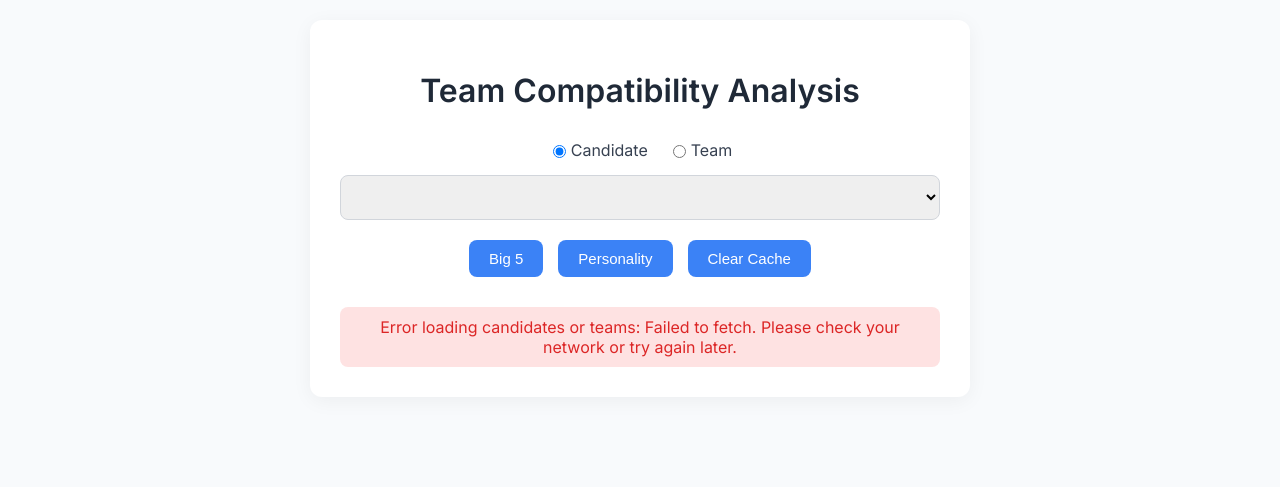
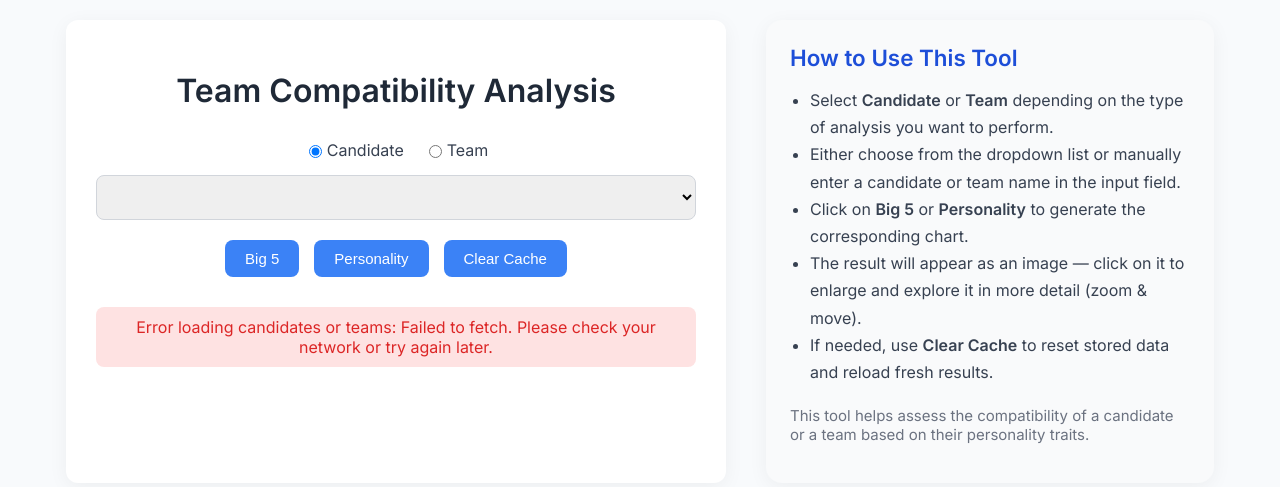
Before and after one commit to florianVit/MayGraphKNN, a Flask app: page / in a window 1280 px wide. Shown: the top 487 px of the page. Run offline with Flask 3, Linux system fonts and the light colour scheme; lists and menus that the app fills with data are empty.

Commit message:
ajout d'explication

```diff
--- a/app.py
+++ b/app.py
@@ -26,6 +26,7 @@
 def index():
     print("Accessing the / route")
     return render_template('index.html')
+    # return render_template('local.html') #si on souhaite utiliser le fichier local.html pour travailler en local
 
 @app.route('/teams', methods=['GET'])
 def get_teams():
--- a/templates/index.html
+++ b/templates/index.html
@@ -239,6 +239,21 @@
         <div class="modal-content">
             <img id="modalImage" src="" alt="Enlarged Chart">
         </div>
+    </div>
+
+        <!-- Instructional Sidebar -->
+    <div style="margin-left: 40px; max-width: 400px; background: #f9fafb; border-radius: 16px; box-shadow: 0 4px 20px rgba(0,0,0,0.05); padding: 24px; display: inline-block; vertical-align: top;">
+        <h2 style="color: #1d4ed8; font-size: 1.4em; margin-top: 0; margin-bottom: 16px;">How to Use This Tool</h2>
+        <ul style="text-align: left; color: #374151; font-size: 16px; line-height: 1.7; padding-left: 20px; margin-bottom: 20px;">
+            <li>Select <strong>Candidate</strong> or <strong>Team</strong> depending on the type of analysis you want to perform.</li>
+            <li>Either choose from the dropdown list or manually enter a candidate or team name in the input field.</li>
+            <li>Click on <strong>Big 5</strong> or <strong>Personality</strong> to generate the corresponding chart.</li>
+            <li>The result will appear as an image — click on it to enlarge and explore it in more detail (zoom & move).</li>
+            <li>If needed, use <strong>Clear Cache</strong> to reset stored data and reload fresh results.</li>
+        </ul>
+        <p style="color: #6b7280; font-size: 15px;">
+            This tool helps assess the compatibility of a candidate or a team based on their personality traits.
+        </p>
     </div>
 
     <script>
```
Also changed, not shown: templates/local.html (renamed from local.html, +15 -0 lines).
